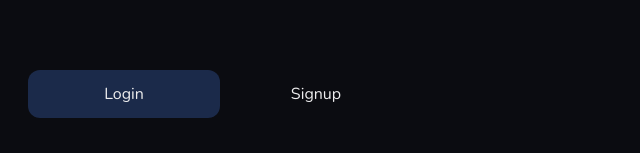
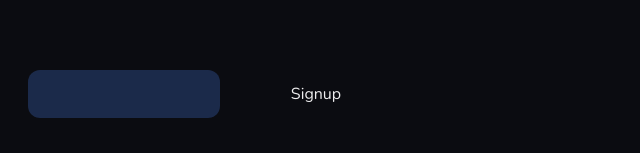
Before and after one commit to infsahitya/chatly-social, a React (Vite) app in the folder client/: page /login in a window 1280 px wide. Shown: the part 138-291 px from the top of the page, without its empty margins (0-640 px from the left). Built offline with nearby package versions, Linux system fonts and the light colour scheme.

Commit message:
update in tab indicator animation

```diff
--- a/client/src/layouts/welcomeUser/components/__tab.tsx
+++ b/client/src/layouts/welcomeUser/components/__tab.tsx
@@ -1,14 +1,12 @@
 import { NavLink } from 'react-router-dom';
+import { AuthTabProps } from '../../../@types/layouts/welcomeUser';
 
-const __tab = ({ children, to }: AuthTabProps): JSX.Element => {
+const __tab = ({ children, to, ...props }: AuthTabProps): JSX.Element => {
   return (
     <NavLink
+      {...props}
       to={to}
-      className={({ isActive }) =>
-        `text-textGray w-[12rem] text-center rounded-xl py-3 ${
-          isActive ? 'bg-secondaryDark' : 'bg-transparent'
-        }`
-      }
+      className={`relative text-textGray w-[12rem] text-center rounded-xl py-3 z-1`}
     >
       {children}
     </NavLink>
--- /dev/null
+++ b/client/src/layouts/welcomeUser/components/__tabIndicator.tsx
@@ -0,0 +1,17 @@
+import { forwardRef } from 'react';
+
+interface TabIndicatorProps {}
+
+const __tabIndicator = forwardRef<HTMLSpanElement, TabIndicatorProps>(
+  (props, ref): JSX.Element => {
+    console.log(props);
+    return (
+      <span
+        ref={ref}
+        className="absolute left-0 w-[12rem] z-0 rounded-xl h-full bg-secondaryDark transition-all duration-500"
+      />
+    );
+  },
+);
+
+export default __tabIndicator;
--- a/client/src/layouts/welcomeUser/components/index.ts
+++ b/client/src/layouts/welcomeUser/components/index.ts
@@ -1,3 +1,4 @@
 import __tab from './__tab';
+import __tabIndicator from './__tabIndicator';
 
-export { __tab as Tab };
+export { __tab as Tab, __tabIndicator as TabIndicator };
--- /dev/null
+++ b/client/src/layouts/welcomeUser/handlers/__handleTabIndicator.tsx
@@ -0,0 +1,12 @@
+function __handleTabIndicator(
+  e: React.MouseEvent,
+  indicatorRef: React.MutableRefObject<HTMLSpanElement>,
+) {
+  const indicator: HTMLSpanElement = indicatorRef.current;
+  const el = e.target as HTMLElement;
+
+  indicator.style.left = `${el.offsetLeft}px`;
+  indicator.style.width = `${el.offsetWidth}px`;
+}
+
+export default __handleTabIndicator;
--- /dev/null
+++ b/client/src/layouts/welcomeUser/handlers/index.ts
@@ -0,0 +1,3 @@
+import __handleTabIndicator from './__handleTabIndicator';
+
+export { __handleTabIndicator as handleTabIndicator };
--- a/client/src/layouts/welcomeUser/modules/__tabsWrapper.tsx
+++ b/client/src/layouts/welcomeUser/modules/__tabsWrapper.tsx
@@ -1,10 +1,19 @@
-import { Tab } from '../components';
+import { useRef } from 'react';
+import { Tab, TabIndicator } from '../components';
+import { handleTabIndicator } from '../handlers';
 
 const __tabsWrapper = (): JSX.Element => {
+  const indicatorRef = useRef<HTMLSpanElement>(null!);
+
   return (
-    <div className="relative flex items-center justify-center">
-      <Tab to={'login'}>Login</Tab>
-      <Tab to={'signup'}>Signup</Tab>
+    <div className="relative flex items-center justify-center z-0">
+      <Tab to={'login'} onClick={(e) => handleTabIndicator(e, indicatorRef)}>
+        Login
+      </Tab>
+      <Tab to={'signup'} onClick={(e) => handleTabIndicator(e, indicatorRef)}>
+        Signup
+      </Tab>
+      <TabIndicator ref={indicatorRef} />
     </div>
   );
 };
```
Also changed, not shown: client/src/@types/layouts/welcomeUser.d.ts (+3 -4 lines).
